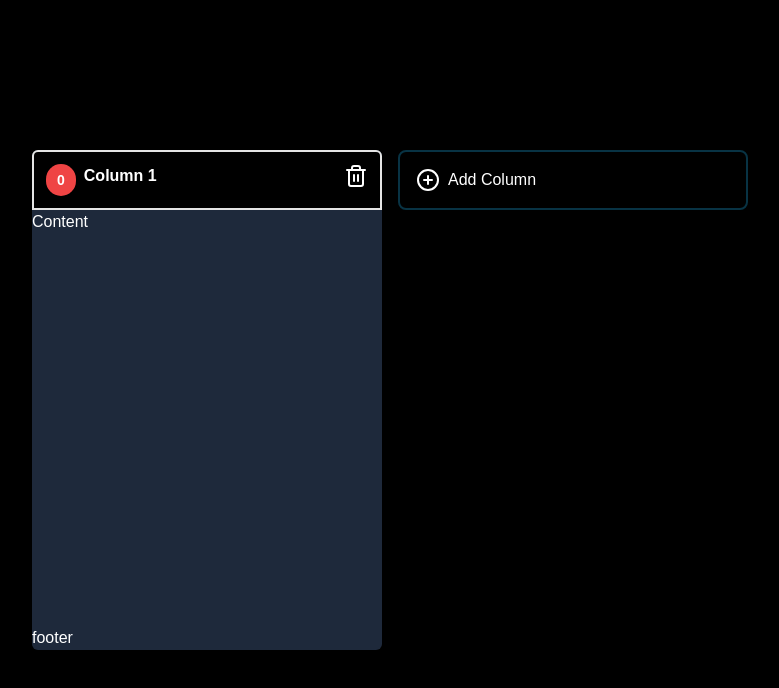
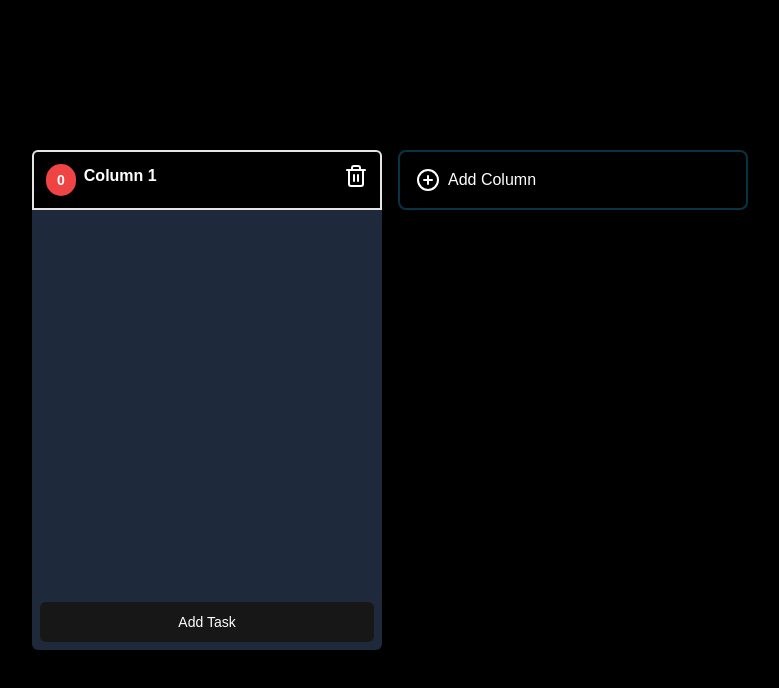
Before and after one commit to Vitalik6768/to-do-board, a Next.js app: page / in a window 1280 px wide. Both pictures are taken after a click on the button "Add Column". Shown: the top 688 px of the page, without its empty margins (250-1029 px from the left). Built offline with nearby package versions, Linux system fonts and the light colour scheme.

Commit message:
delete-task

```diff
--- a/app/(dashboard)/components/ColumnContainer.tsx
+++ b/app/(dashboard)/components/ColumnContainer.tsx
@@ -3,21 +3,27 @@
     column: Column
     deleteColumn: (id: Id) => void
     updateColumn: (id: Id, title: string) => void
+    createTask: (columnId: Id) => void
+    tasks: Task[]
+    deleteTask: (id: Id) => void
 }
 
 
 import { Badge } from '@/components/ui/badge'
-import { Column, Id } from '@/types'
+import { Column, Id, Task } from '@/types'
 import { useSortable } from '@dnd-kit/sortable'
 import { Pencil, Trash2 } from 'lucide-react'
 import { CSS } from '@dnd-kit/utilities'
 import React, { useState } from 'react'
 import { Input } from '@/components/ui/input'
+import { Button } from '@/components/ui/button'
+import TaskCard from './TaskCard'
 
 function ColumnContainer(props: Props) {
-    const { column, deleteColumn, updateColumn } = props
+    const { column, deleteColumn, updateColumn, createTask, tasks, deleteTask} = props
+    const [editMode, setEditMode] = useState(false)
 
-    const [editMode, setEditMode] = useState(false)
+
 
     const { attributes, listeners, setNodeRef, transition, transform, isDragging } = useSortable(
         {
@@ -68,9 +74,20 @@
                 </div>
                 <Trash2 onClick={() => deleteColumn(column.id)} className='text-white cursor-pointer hover:text-red-500' />
             </div>
-            <div className='flex flex-grow'>Content</div>
-            <div>
-                footer
+            <div className='flex flex-grow flex-col gap-2 p-2 overflow-x-hidden overflow-y-auto'>
+                {tasks.map((task) => (
+                    <TaskCard key={task.id} task={task} deleteTask={deleteTask} />
+                ))}
+
+            </div>
+
+            <div className='flex justify-center items-center p-2'>
+
+            <Button onClick={() => {
+                createTask(column.id)
+            }} className='text-white w-full'>Add Task</Button>
+
+
             </div>
 
 
--- a/app/(dashboard)/components/KanbanBoard.tsx
+++ b/app/(dashboard)/components/KanbanBoard.tsx
@@ -1,6 +1,6 @@
 "use client"
 
-import { Column, Id } from '@/types'
+import { Column, Id, Task } from '@/types'
 import { CirclePlus } from 'lucide-react'
 import React, { useMemo, useState } from 'react'
 import ColumnContainer from './ColumnContainer'
@@ -13,6 +13,8 @@
     const [columns, setColumns] = useState<Column[]>([])
     const columnsIds = useMemo(() => columns.map(col => col.id), [columns])
     const [activeColumnId, setActiveColumnId] = useState<Column | null>(null)
+    const [tasks, setTasks] = useState<Task[]>([])
+
     const sensors = useSensors(
         useSensor(PointerSensor, {
             activationConstraint: {
@@ -34,7 +36,11 @@
                                     key={column.id}
                                     column={column}
                                     updateColumn={updateColumn}
-                                    deleteColumn={deleteColumn} />)}
+                                    deleteColumn={deleteColumn}
+                                    createTask={createTask}
+                                    deleteTask={deleteTask}
+                                    tasks={tasks.filter((task) => task.columnId === column.id)}
+                                    />)}
                         </SortableContext>
                     </div>
                     <button
@@ -47,7 +53,21 @@
 
                     {createPortal(
                         <DragOverlay>
-                            {activeColumnId ? <ColumnContainer column={activeColumnId} deleteColumn={deleteColumn} updateColumn={updateColumn} /> : null}
+                            {activeColumnId && (<ColumnContainer
+                            column={activeColumnId}
+                             deleteColumn={deleteColumn}
+                             createTask={createTask}
+                             updateColumn={updateColumn}
+                             deleteTask={deleteTask}
+                             tasks={tasks.filter((task) => task.columnId === activeColumnId.id)}
+
+                              />
+
+
+                            )
+
+                             }
+
 
 
                         </DragOverlay>,
@@ -80,6 +100,21 @@
 
     }
 
+    function createTask(columnId: Id) {
+        const newTaks:Task ={
+            id: generateId(),
+            columnId,
+            content: `Task ${tasks.length + 1}`
+        };
+
+        setTasks([...tasks, newTaks]);
+    }
+
+    function deleteTask(id: Id) {
+        const newTasks = tasks.filter(task => task.id !== id)
+        setTasks(newTasks)
+
+    }
 
 
     function CreateNewColumn() {
--- /dev/null
+++ b/app/(dashboard)/components/TaskCard.tsx
@@ -0,0 +1,26 @@
+import { Id, Task } from '@/types'
+import { Trash2 } from 'lucide-react'
+import React, { useState } from 'react'
+
+
+interface Props {
+    task: Task
+    deleteTask: (id: Id) => void
+}
+
+
+function TaskCard({task, deleteTask}: Props) {
+    const [mouseOver, setMouseOver] = useState(false)
+  return (
+    <div
+    onMouseEnter={() => setMouseOver(true)}
+    onMouseLeave={() => setMouseOver(false)}
+    className='bg-slate-950 text-white p-2.5 rounded-md items-center flex text-left h-[100px] hover:ring-2 hover:ring-inset hover:ring-rose-500 cursor-grab relative justify-between'>
+        {task.content}
+        {mouseOver && <Trash2 onClick={() => deleteTask(task.id)} className='stroke-white right-4 top-1/2' />}
+
+    </div>
+  )
+}
+
+export default TaskCard
--- /dev/null
+++ b/components/ui/button.tsx
@@ -0,0 +1,56 @@
+import * as React from "react"
+import { Slot } from "@radix-ui/react-slot"
+import { cva, type VariantProps } from "class-variance-authority"
+
+import { cn } from "@/lib/utils"
+
+const buttonVariants = cva(
+  "inline-flex items-center justify-center gap-2 whitespace-nowrap rounded-md text-sm font-medium ring-offset-background transition-colors focus-visible:outline-none focus-visible:ring-2 focus-visible:ring-ring focus-visible:ring-offset-2 disabled:pointer-events-none disabled:opacity-50 [&_svg]:pointer-events-none [&_svg]:size-4 [&_svg]:shrink-0",
+  {
+    variants: {
+      variant: {
+        default: "bg-primary text-primary-foreground hover:bg-primary/90",
+        destructive:
+          "bg-destructive text-destructive-foreground hover:bg-destructive/90",
+        outline:
+          "border border-input bg-background hover:bg-accent hover:text-accent-foreground",
+        secondary:
+          "bg-secondary text-secondary-foreground hover:bg-secondary/80",
+        ghost: "hover:bg-accent hover:text-accent-foreground",
+        link: "text-primary underline-offset-4 hover:underline",
+      },
+      size: {
+        default: "h-10 px-4 py-2",
+        sm: "h-9 rounded-md px-3",
+        lg: "h-11 rounded-md px-8",
+        icon: "h-10 w-10",
+      },
+    },
+    defaultVariants: {
+      variant: "default",
+      size: "default",
+    },
+  }
+)
+
+export interface ButtonProps
+  extends React.ButtonHTMLAttributes<HTMLButtonElement>,
+    VariantProps<typeof buttonVariants> {
+  asChild?: boolean
+}
+
+const Button = React.forwardRef<HTMLButtonElement, ButtonProps>(
+  ({ className, variant, size, asChild = false, ...props }, ref) => {
+    const Comp = asChild ? Slot : "button"
+    return (
+      <Comp
+        className={cn(buttonVariants({ variant, size, className }))}
+        ref={ref}
+        {...props}
+      />
+    )
+  }
+)
+Button.displayName = "Button"
+
+export { Button, buttonVariants }
--- a/package.json
+++ b/package.json
@@ -11,6 +11,7 @@
   "dependencies": {
     "@dnd-kit/core": "^6.3.1",
     "@dnd-kit/sortable": "^10.0.0",
+    "@radix-ui/react-slot": "^1.1.1",
     "class-variance-authority": "^0.7.1",
     "clsx": "^2.1.1",
     "lucide-react": "^0.474.0",
--- a/types.ts
+++ b/types.ts
@@ -7,3 +7,9 @@
 
 
 export type Id = string | number;
+
+export type Task = {
+    id: Id;
+    columnId: Id;
+    content: string;
+}
```
Also changed, not shown: 1 other file (tests, documents, lock files or other folders).
